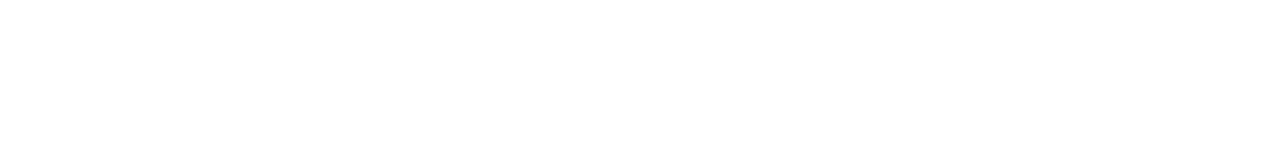
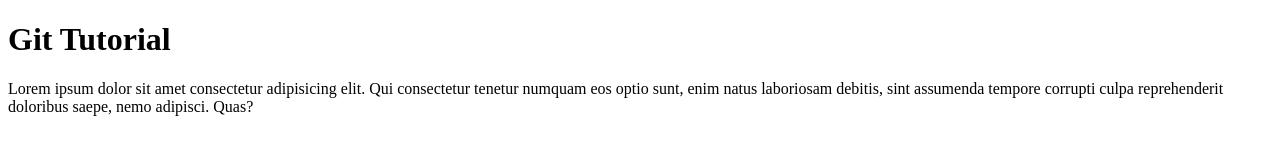
Before and after one commit to istrejo/git-example, a plain HTML site: page index.html in a window 1280 px wide. Drawn offline with Linux system fonts and the light colour scheme.

Commit message:
Contenido modificado

```diff
--- a/index.html
+++ b/index.html
@@ -3,7 +3,15 @@
   <head>
     <meta charset="UTF-8" />
     <meta name="viewport" content="width=device-width, initial-scale=1.0" />
-    <title>Document</title>
+    <title>Git Example</title>
   </head>
-  <body></body>
+  <body>
+    <h1>Git Tutorial</h1>
+    <p>
+      Lorem ipsum dolor sit amet consectetur adipisicing elit. Qui consectetur
+      tenetur numquam eos optio sunt, enim natus laboriosam debitis, sint
+      assumenda tempore corrupti culpa reprehenderit doloribus saepe, nemo
+      adipisci. Quas?
+    </p>
+  </body>
 </html>
```
